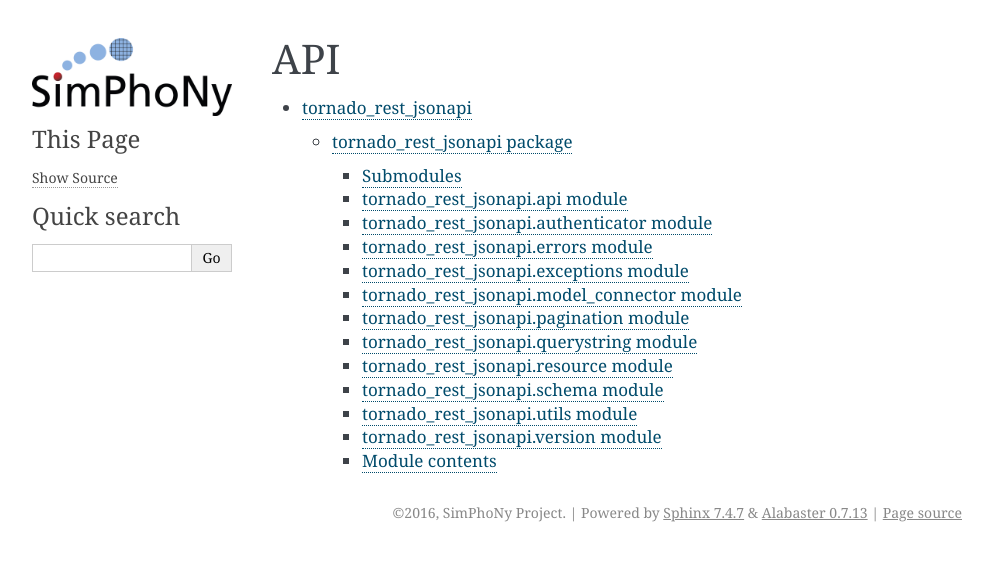
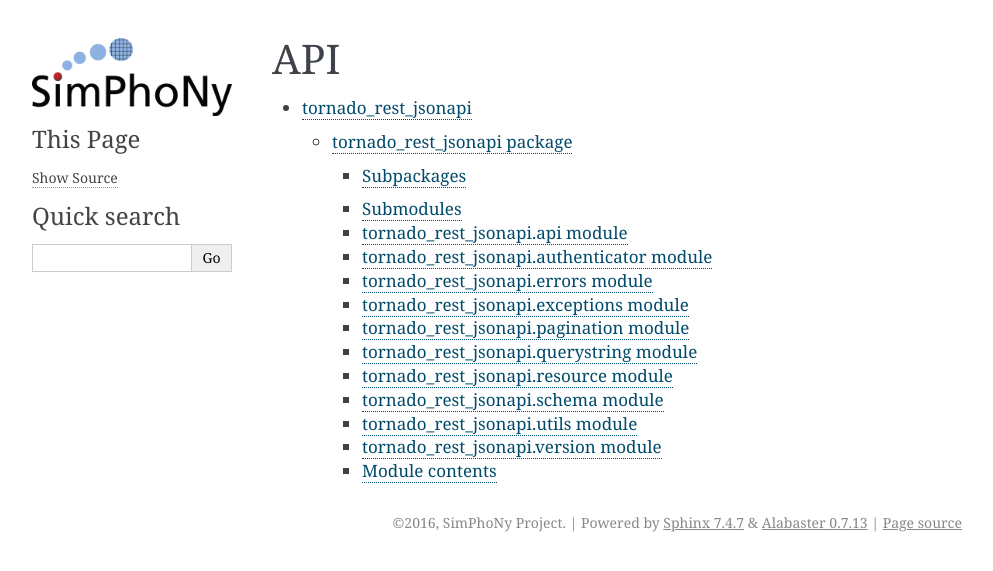
Before and after one commit to force-h2020/tornado-rest-jsonapi, a Sphinx documentation site: the page built from doc/source/api.rst, in a window 1280 px wide. Shown: the top 571 px of the page, without its empty margins (148-1141 px from the left). Built offline with Sphinx 7.4.7, drawn with Linux system fonts in a browser that asks for light colours; pages that are not in the unit, such as notebooks, are missing from menus; the version number is read from the project's files by our own code.

Commit message:
Fixed documentation

```diff
--- a/doc/source/api/tornado_rest_jsonapi.rst
+++ b/doc/source/api/tornado_rest_jsonapi.rst
@@ -1,5 +1,12 @@
 tornado_rest_jsonapi package
 ============================
+
+Subpackages
+-----------
+
+.. toctree::
+
+    tornado_rest_jsonapi.data_layers
 
 Submodules
 ----------
@@ -32,14 +39,6 @@ tornado_rest_jsonapi.exceptions module
 --------------------------------------
 
 .. automodule:: tornado_rest_jsonapi.exceptions
-    :members:
-    :undoc-members:
-    :show-inheritance:
-
-tornado_rest_jsonapi.model_connector module
--------------------------------------------
-
-.. automodule:: tornado_rest_jsonapi.model_connector
     :members:
     :undoc-members:
     :show-inheritance:
```
